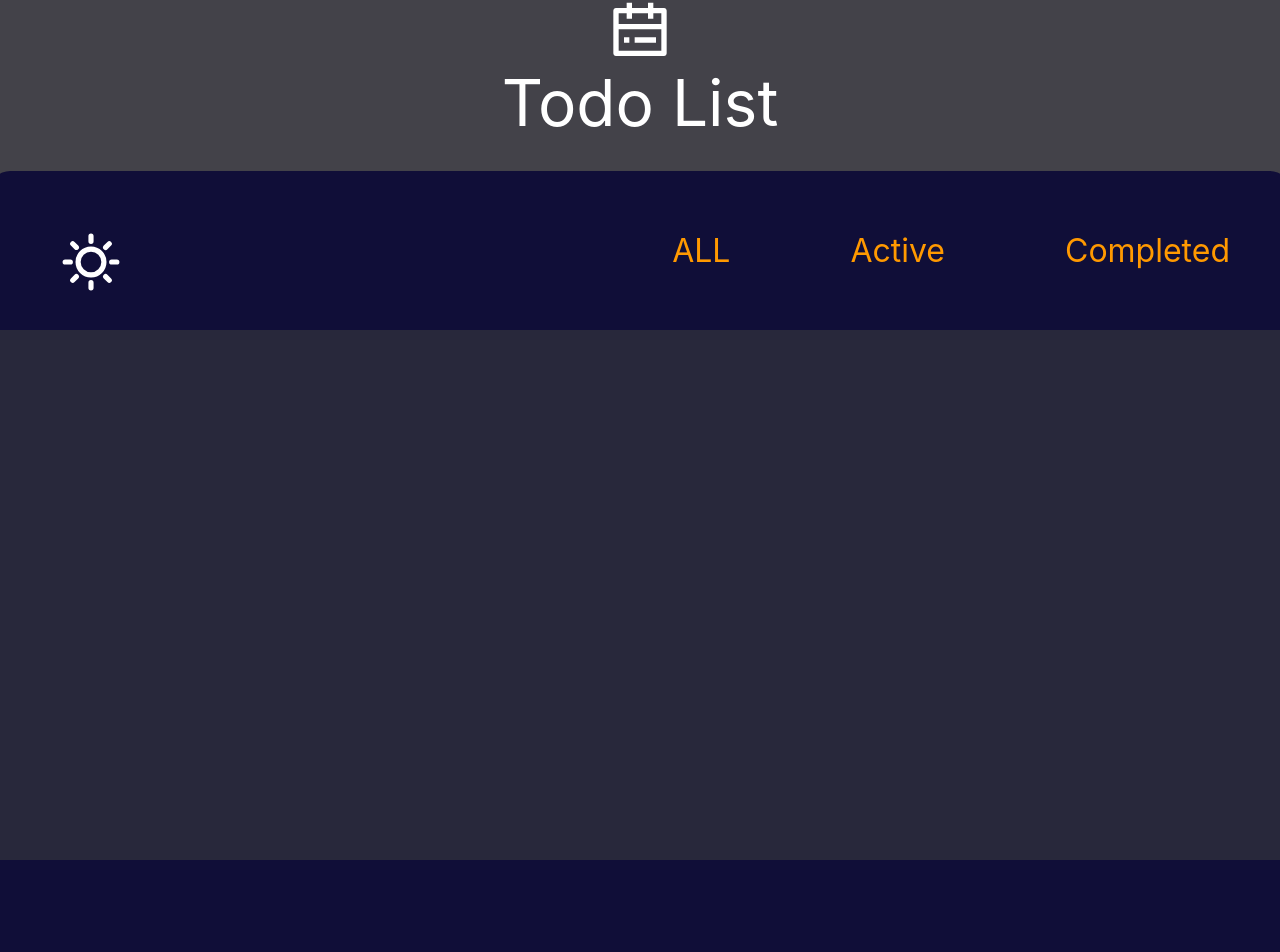
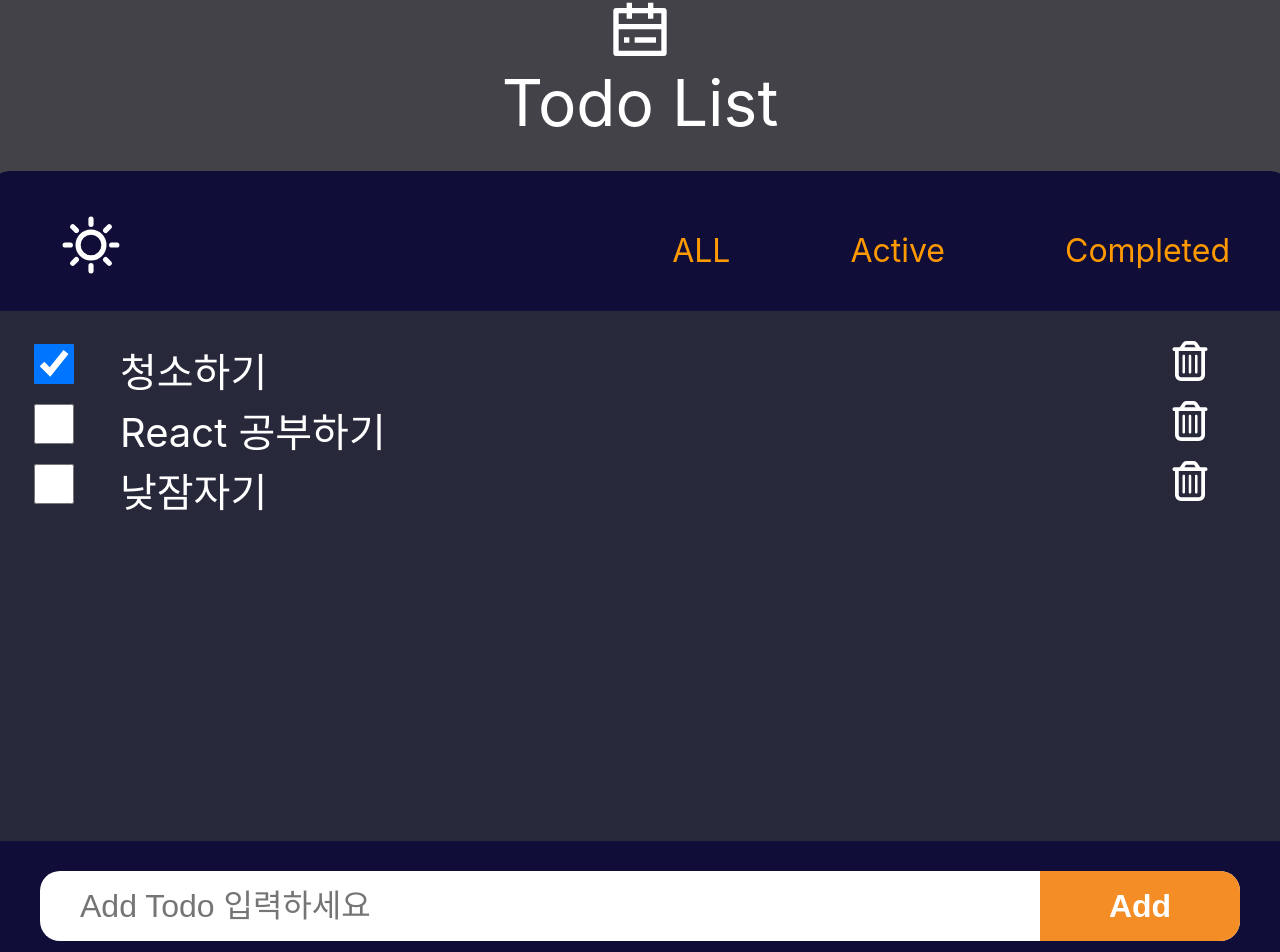
Before and after one commit to seongsinhye/todo, a React (Create React App) app: page / in a window 1280 px wide. Shown: the top 952 px of the page. Built offline with nearby package versions, Linux system fonts and the light colour scheme.

Commit message:
css 정리 + darkmode 만들기 , list 컴포넌트 적용시키기

```diff
--- a/src/App.css
+++ b/src/App.css
@@ -24,6 +24,7 @@
   color: white;
 }
 
+
 .App-link {
   color: #61dafb;
 }
--- a/src/TodoList.jsx
+++ b/src/TodoList.jsx
@@ -1,18 +1,49 @@
-import React from 'react';
+import React, {useState, useEffect} from 'react';
 import './css/TodoList.css';
 import { RiCalendarTodoLine } from "react-icons/ri";
 import NavBar from './components/NavBar.jsx';
 import MainContainer from './components/MainContainer.jsx';
+import AddContainer from './components/AddContainer.jsx';
 
 export default function TodoList() {
+  const [darkBtnHovered, setDartBtnHovered ] = useState(false)
+  const darkModeClick = () => setDartBtnHovered(!darkBtnHovered)
+  const todoList = [
+    {
+      title : '청소하기',
+      checked : true,
+      index : 0
+    },
+    {
+      title : 'React 공부하기',
+      checked : false,
+      index : 1
+    },
+    {
+      title : '낮잠자기',
+      checked : false,
+      index : 2
+    },
+  ]
+
+  const [todoListAll, setTodlListAll] = useState(todoList);
+  const updateTodoList = (updatedList) => {
+    setTodlListAll(updatedList);
+  };
+
+  useEffect(() => {
+    console.log("todoItem update:", todoListAll);
+  }, [todoListAll]);
+
   return (
    <>
-    <header className="App-header">
+    <header className="App-header" >
       <RiCalendarTodoLine style={{fontSize : '64px'}}/>
       <div className='title'>Todo List</div>
-      <div className='container'>
-        <NavBar />
-        <MainContainer />
+      <div className={darkBtnHovered ? 'lightContainer' : 'container'}>
+        <NavBar darkModeClick={darkModeClick} darkBtnHovered={darkBtnHovered}/>
+        <MainContainer darkBtnHovered={darkBtnHovered} todoList={todoListAll} setTodlListAll={updateTodoList} />
+        <AddContainer />
       </div>
     </header>
    </>
--- /dev/null
+++ b/src/components/AddContainer.jsx
@@ -0,0 +1,12 @@
+import React from 'react';
+
+export default function AddContainer() {
+  return (
+    <>
+      <div className='AddBox'>
+        <input placeholder='Add Todo 입력하세요' className='AddInput'/>
+        <button className='AddBtn'>Add</button>
+      </div>
+    </>
+  );
+}
--- a/src/components/MainContainer.jsx
+++ b/src/components/MainContainer.jsx
@@ -1,9 +1,20 @@
 import React from 'react';
+import TodoItemList from './TodoItemList'
 
-export default function MainContainer() {
+export default function MainContainer({darkBtnHovered, todoList, setTodlListAll}) {
+
+
   return (
     <>
-      <div className='mainContainer'>
+      <div className={darkBtnHovered ? 'mainLightContainer' : 'mainContainer'}>
+
+      {
+        todoList.map((list) => {
+            return <TodoItemList list={list} key={list.index} darkBtnHovered={darkBtnHovered} setTodlListAll={setTodlListAll}/>
+        })
+      }
+
+
       </div>
     </>
   );
--- a/src/components/NavBar.jsx
+++ b/src/components/NavBar.jsx
@@ -1,26 +1,25 @@
-import React, { useState } from 'react';
+import React from 'react';
 import { GrSun } from "react-icons/gr";
 import '/Users/seongsinhye/Desktop/project/react/todo/src/css/NavBar.css'
 
 
-export default function NavBar() {
-  const [darkBtnHovered, setDartBtnHovered ] = useState(false)
+export default function NavBar({darkBtnHovered, darkModeClick}) {
+
 
   return (
     <>
-      <div onMouseOver={() => setDartBtnHovered(true)}
-        onMouseOut={() => setDartBtnHovered(false)}
+      <div onClick={() => {darkModeClick()}}
         className='darkBtnBox'>
       <GrSun
         fontSize = '62px'
         color = {darkBtnHovered ? 'black' : 'white'}
         cursor = 'pointer'
-       style = {{ position : 'absolute', left : '70px', top : '60px'}} />
+       style = {{ position : 'absolute', left : '70px', top : '43px'}} />
       </div>
       <div className='menuBar'>
-        <div className='item'>ALL</div>
-        <div className='item'>Active</div>
-        <div className='item'>Completed</div>
+        <div className={darkBtnHovered ? 'lightItem' :'item'}>ALL</div>
+        <div className={darkBtnHovered ? 'lightItem' :'item'}>Active</div>
+        <div className={darkBtnHovered ? 'lightItem' :'item'}>Completed</div>
       </div>
     </>
   );
--- /dev/null
+++ b/src/components/TodoItemList.jsx
@@ -0,0 +1,23 @@
+import React, {useEffect} from 'react';
+import { FaRegTrashCan } from "react-icons/fa6";
+
+export default function TodoItemList({darkBtnHovered, list, setTodlListAll}) {
+  const changeCheck = (index) => {
+    setTodlListAll(prev => {
+      const updatedList = prev.map((item) =>
+        item.index === index ? { ...item, checked: !item.checked } : item
+      );
+      return updatedList;
+  })
+  }
+  return (
+    <>
+     <div className='todoItemList'>
+        <input type='checkbox'  className="checkbox" value={list.index} checked={list.checked}
+        onChange={() => changeCheck(list.index)}/>
+        <span className={darkBtnHovered ? 'lightListTitle' :'listTitle'}>{list.title}</span>
+        <FaRegTrashCan size="40" className={ darkBtnHovered ?"ligthTrashIcon":"trashIcon"}/>
+      </div>
+    </>
+  );
+}
--- a/src/css/NavBar.css
+++ b/src/css/NavBar.css
@@ -5,9 +5,18 @@
 .menuBar{
   display: flex;
   justify-content: flex-end;
+  height: 140px;
 }
 .item {
   padding: 60px;
   font-size: 32px;
   color: rgb(255, 153, 0);
+  cursor: pointer;
 }
+
+.lightItem {
+  cursor: pointer;
+  padding: 60px;
+  font-size: 32px;
+  color: rgb(73, 45, 2);
+}
--- a/src/css/TodoList.css
+++ b/src/css/TodoList.css
@@ -23,8 +23,91 @@
   border-radius: 20px;
 }
 
+.lightContainer{
+  margin-top: 20px;
+  width: 1300px;
+  height: 800px;
+  background-color: rgb(206, 205, 232);
+  border-radius: 20px;
+}
+
 .mainContainer{
   background-color: rgb(40, 40, 59);
   width: 1300px;
   height: 530px;
 }
+
+.mainLightContainer{
+  background-color: rgb(142, 140, 212);
+  width: 1300px;
+  height: 530px;
+}
+
+.AddBox{
+  width: 1200px;
+  height: 70px;
+  border-radius: 20px;
+  margin: auto;
+  margin-top: 30px;
+  background-color: white;
+}
+.AddInput{
+  border: none;
+  width: 958px;
+  font-size: 32px;
+  margin-left: 30px;
+  padding-left: 10px;
+}
+
+.AddBtn{
+  font-weight: 600;
+  width: 200px;
+  height: 70px;
+  background-color: rgb(244, 141, 38);
+  color: white;
+  font-size: 32px;
+  cursor: pointer;
+  border: none;
+  border-radius: 0px 20px 20px 0px
+}
+
+.todoItemList{
+  display: flex;
+  justify-content: space-around;
+  padding: 30px 0;
+  position: relative;
+}
+
+.checkbox{
+  width: 40px;
+  height: 40px;
+  position: absolute;
+  left: 40px;
+}
+
+.listTitle{
+  font-size: 40px;
+  position: absolute;
+  left: 130px;
+}
+
+.lightListTitle{
+  color: #24242a;
+  font-size: 40px;
+  position: absolute;
+  left: 130px;
+}
+
+
+.trashIcon{
+  position: absolute;
+  right: 80px;
+  cursor: pointer;
+}
+
+.ligthTrashIcon{
+  color: #24242a;
+  position: absolute;
+  right: 80px;
+  cursor: pointer;
+}
```
